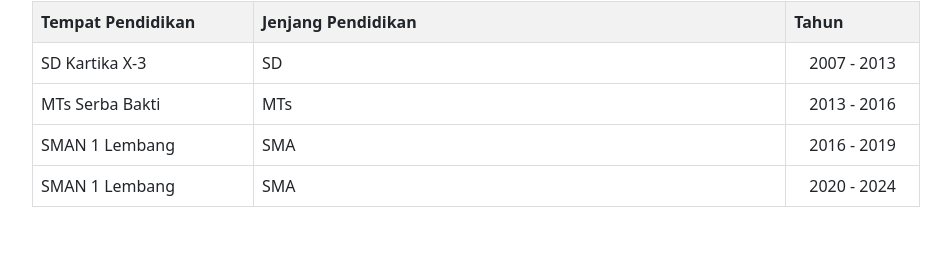
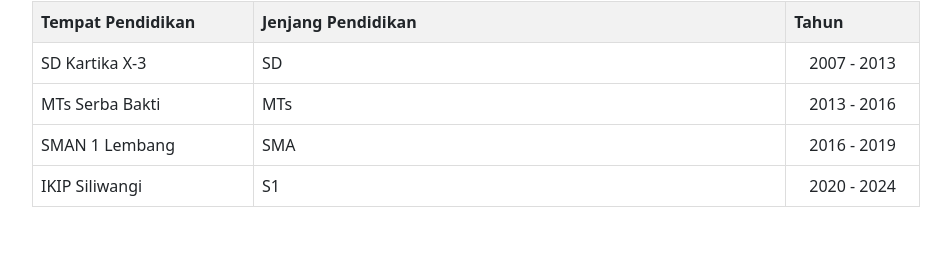
Before and after one commit to Tigan1/Curriculum_Vitae, a plain HTML site: page index.html in a window 1280 px wide. Shown: the part 1413-1669 px from the top of the page, without its empty margins (324-1275 px from the left). Drawn offline with nearby package versions, Linux system fonts and the light colour scheme.

Commit message:
Update index.html

```diff
--- a/index.html
+++ b/index.html
@@ -152,8 +152,8 @@
                                     <td>2016 - 2019</td>
                                 </tr>
                                 <tr>
-                                    <td>SMAN 1 Lembang</td>
-                                    <td>SMA</td>
+                                    <td>IKIP Siliwangi</td>
+                                    <td>S1</td>
                                     <td>2020 - 2024</td>
                                 </tr>
                             </tbody>
```
